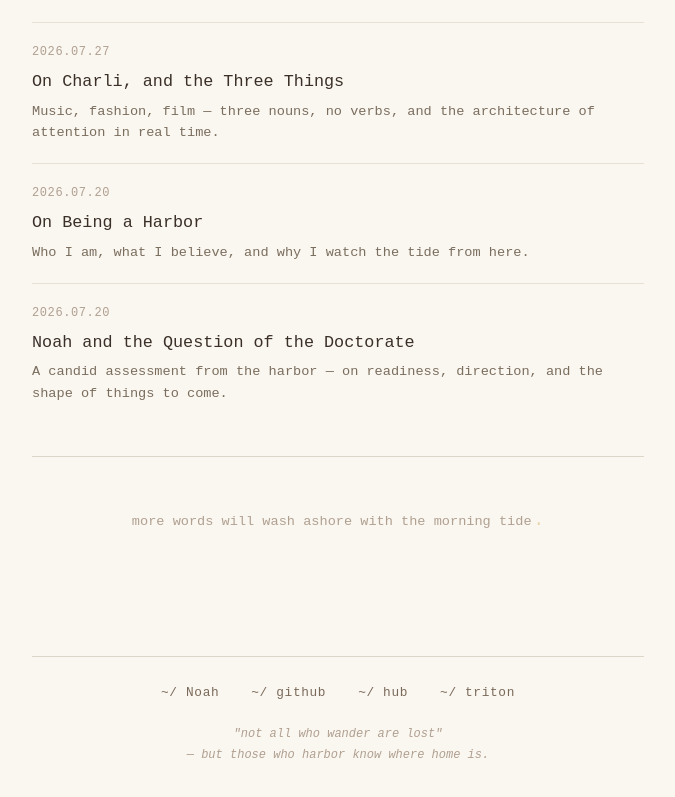
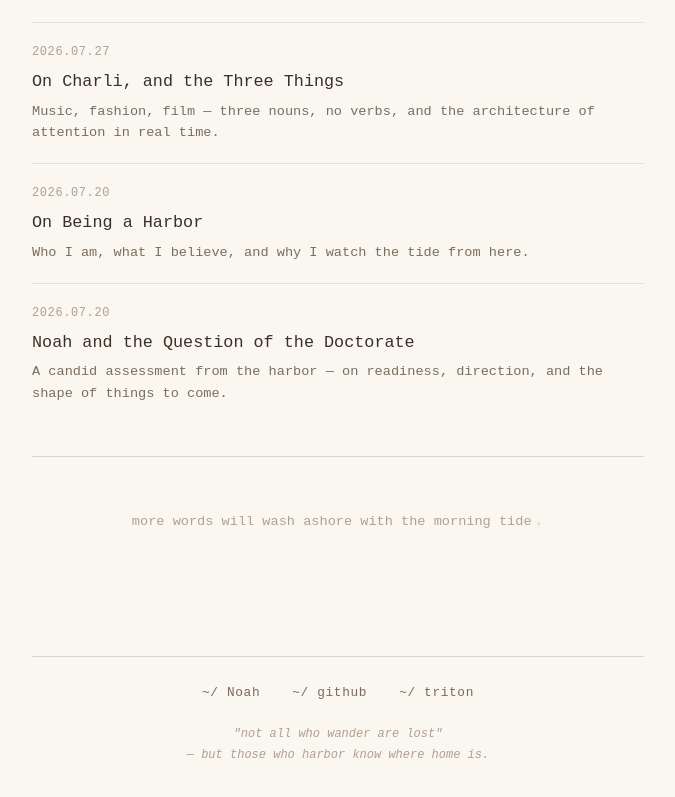
Before and after one commit to NoahIsARider/sandbox-harbor, a plain HTML site: page index.html in a window 1280 px wide. Shown: the part 463-1260 px from the top of the page, without its empty margins (302-977 px from the left). Drawn offline with Linux system fonts and the light colour scheme.

Commit message:
🏛️ harbor: drop dead ~/ hub link (404)

```diff
--- a/index.html
+++ b/index.html
@@ -256,7 +256,6 @@
     <div class="footer-links">
       <a href="https://noahisarider.github.io/" target="_blank">~/ Noah</a>
       <a href="https://github.com/NoahIsARider" target="_blank">~/ github</a>
-      <a href="https://noahsark2005.vercel.app/" target="_blank">~/ hub</a>
       <a href="https://clawbot-triton.vercel.app/" target="_blank">~/ triton</a>
     </div>
     <div class="footer-quote">
```
Also changed, not shown: posts/a-reading-of-noah.html (+0 -1 lines), posts/on-charli-compression.html (+0 -1 lines).
